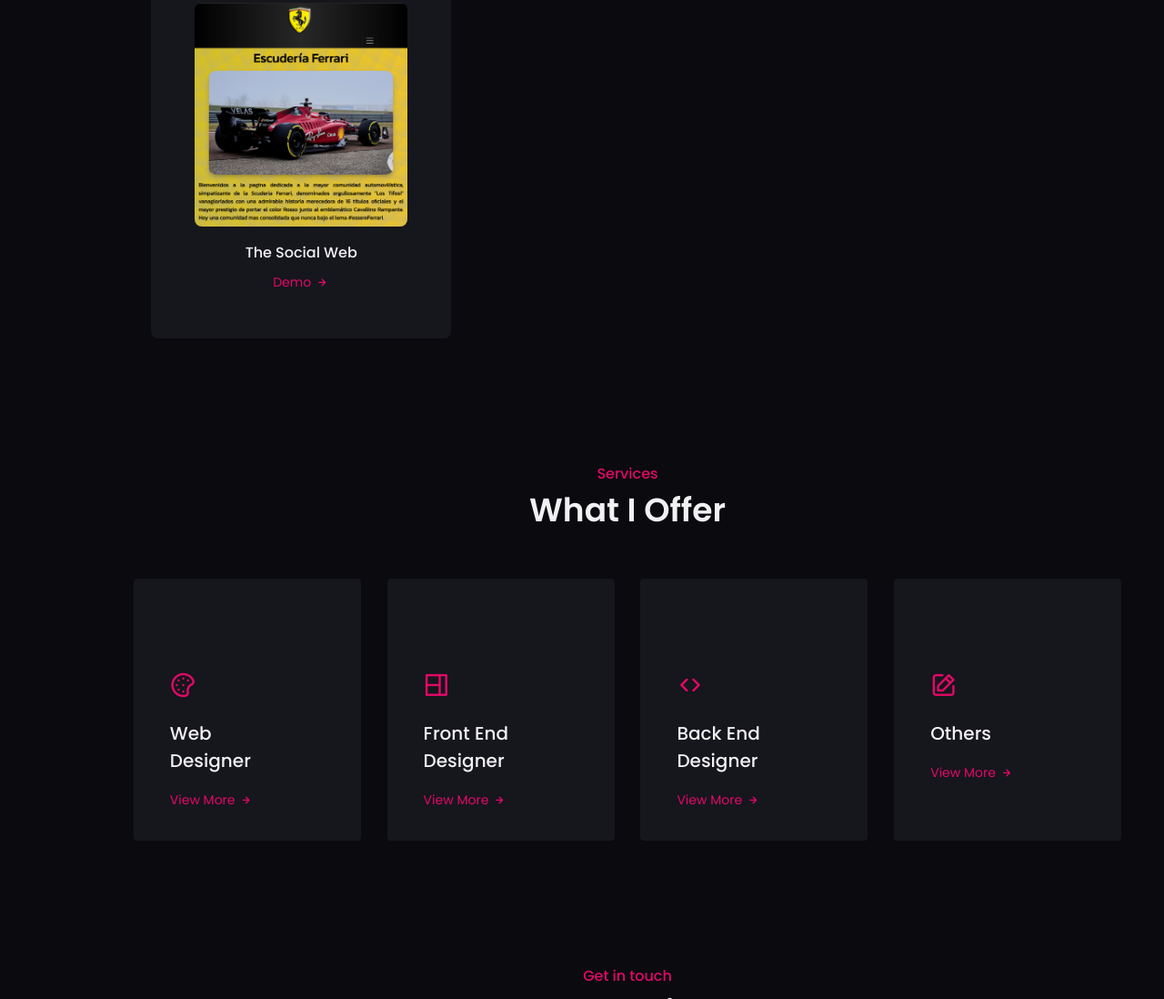
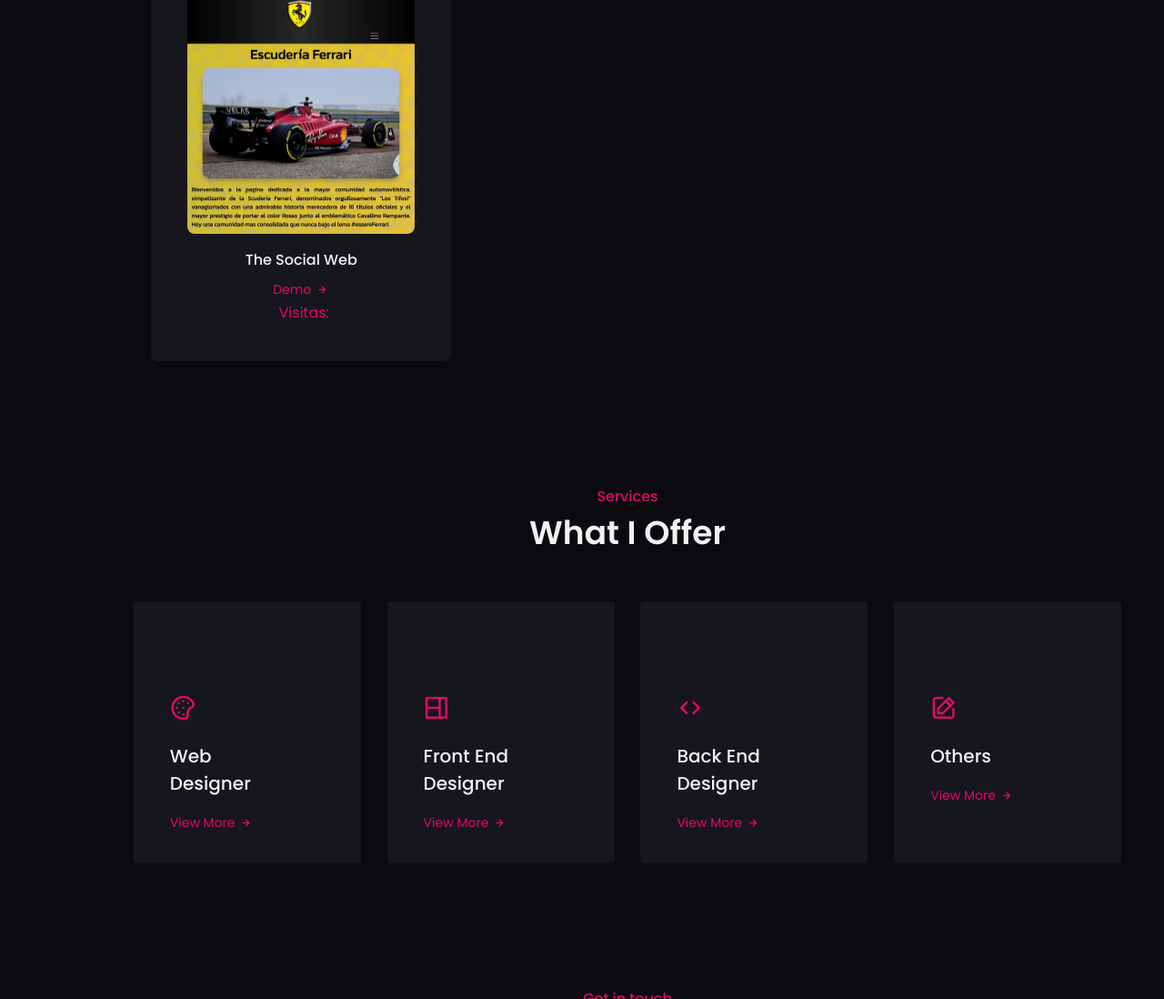
Before and after one commit to AlexanderSDF/Proyecto-Portfolio, a plain HTML site: page index.html in a window 1280 px wide. Shown: the part 3191-4289 px from the top of the page at 91% size. Drawn offline with nearby package versions, Linux system fonts and the light colour scheme.

Commit message:
contador de visitas workCard

```diff
--- a/assets/css/style.css
+++ b/assets/css/style.css
@@ -613,6 +613,14 @@
   align-items: center;
   justify-content: center;
 }
+.work__card-button {
+	display: flex;
+	width: 17%;
+	justify-content: space-between;
+  align-items: center;
+	color: #e10967;
+	background-color:#16161d ;
+}
 
 .portfolio__item-details {
 	display: none;
@@ -637,6 +645,7 @@
 	align-items: center;
 	column-gap: 0.25rem;
 	cursor: pointer;
+	background-color:#16161d ;
 }
 
 .work__button-icon {
--- a/assets/js/main.js
+++ b/assets/js/main.js
@@ -152,3 +152,9 @@
     })
 
 }
+/* Contador de visitas  */
+let contador = 0;
+
+function contadorClicIncrementa(){
+    document.getElementById("counting").innerHTML = ++contador;
+}
--- a/index.html
+++ b/index.html
@@ -357,9 +357,13 @@
           <div class="work__card mix web">
             <img src="assets/img/PaginaFerrari.png" alt="" class="work__img">
             <h3 class="work__title">The Social Web</h3>
-            <span class="work__button">Demo
+            <button class="work__button" onclick="contadorClicIncrementa()">Demo
               <i class="uil uil-arrow-right work__button-icon"></i>
-            </span>
+            </button>
+            <div class="work__card-button">
+              <span>Visitas:</span>
+              <p id="counting"> </p>
+            </div>
             <div class="portfolio__item-details">
               <h3 class="details__title">EssereFerrari 2022</h3>
               <p class="details__description">Página destinada a crear una sociedad de la comunidad simpatizante de la Escudería Ferrari.</p>
@@ -419,7 +423,7 @@
                 <li>Created - <span>5 may 2022</span></li>
                 <li>Technologies - <span>react node</span></li>
                 <li>Role - <span>Fullstack</span></li>
-                <li>View - <span><a href="#">www.firebase.com</a></span></li>
+                <li>View - <span><a href="#">www.blabla.com</a></span></li>
               </ul>
             </div> -->
           </div>
```
